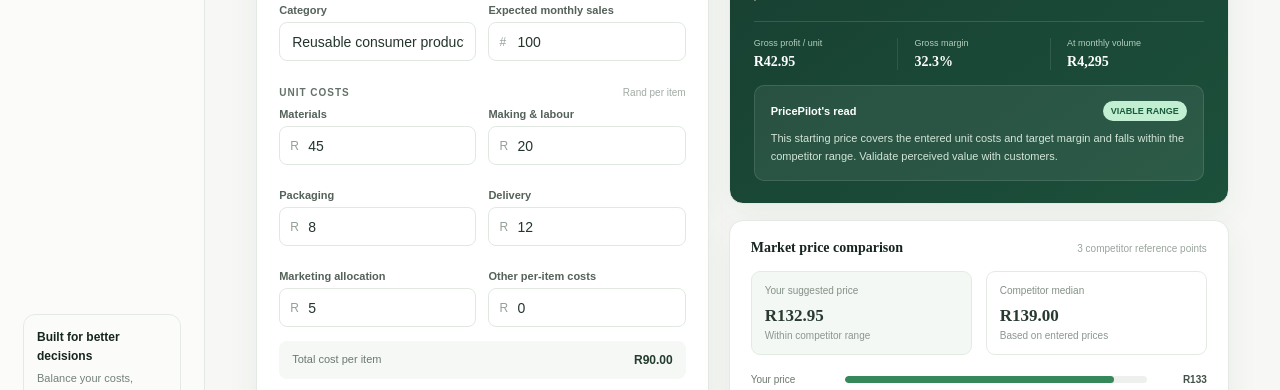
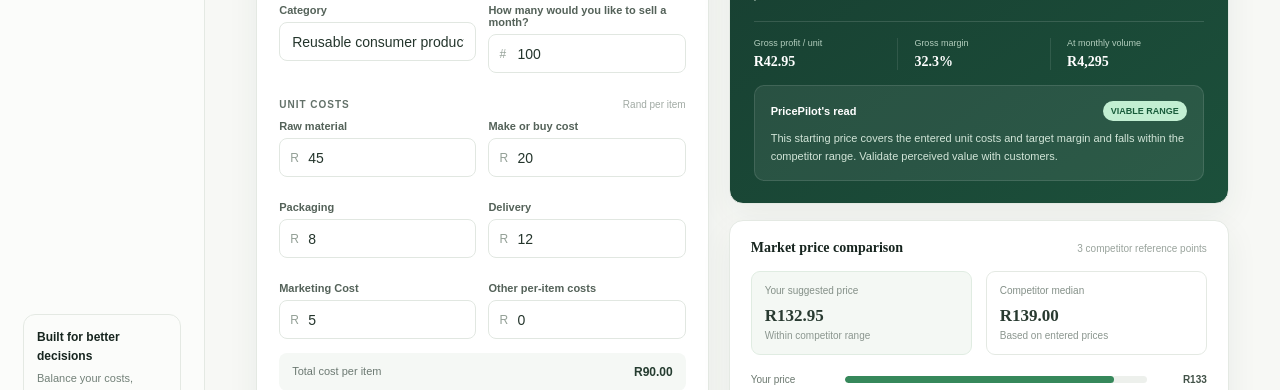
Before and after one commit to 29551110/pricepilot-ai, a plain HTML site: page index.html in a window 1280 px wide. Shown: the part 406-796 px from the top of the page. Drawn offline with Linux system fonts and the light colour scheme.

Commit message:
Update pricing input labels

```diff
--- a/index.html
+++ b/index.html
@@ -23,9 +23,9 @@
      <div class="form-body">
       <div class="section-label">Product details <span>What are you pricing?</span></div>
       <div class="field"><label for="product">Product name</label><input id="product" type="text" value="EcoFresh Water Bottle" maxlength="60" placeholder="e.g. Reusable water bottle" style="padding-left:12px"></div>
-      <div class="two-col"><div class="field"><label for="category">Category</label><input id="category" type="text" value="Reusable consumer product" maxlength="50" placeholder="e.g. Home & lifestyle" style="padding-left:12px"></div><div class="field"><label for="volume">Expected monthly sales</label><div class="input-wrap"><span class="prefix">#</span><input id="volume" type="number" min="0" step="1" value="100"></div></div></div>
+      <div class="two-col"><div class="field"><label for="category">Category</label><input id="category" type="text" value="Reusable consumer product" maxlength="50" placeholder="e.g. Home & lifestyle" style="padding-left:12px"></div><div class="field"><label for="volume">How many would you like to sell a month?</label><div class="input-wrap"><span class="prefix">#</span><input id="volume" type="number" min="0" step="1" value="100"></div></div></div>
       <div class="section-label">Unit costs <span>Rand per item</span></div>
-      <div class="cost-row"><div class="field"><label for="materials">Materials</label><div class="input-wrap"><span class="prefix">R</span><input class="cost" id="materials" type="number" min="0" step="0.01" value="45"></div></div><div class="field"><label for="labour">Making & labour</label><div class="input-wrap"><span class="prefix">R</span><input class="cost" id="labour" type="number" min="0" step="0.01" value="20"></div></div><div class="field"><label for="packaging">Packaging</label><div class="input-wrap"><span class="prefix">R</span><input class="cost" id="packaging" type="number" min="0" step="0.01" value="8"></div></div><div class="field"><label for="shipping">Delivery</label><div class="input-wrap"><span class="prefix">R</span><input class="cost" id="shipping" type="number" min="0" step="0.01" value="12"></div></div><div class="field"><label for="marketing">Marketing allocation</label><div class="input-wrap"><span class="prefix">R</span><input class="cost" id="marketing" type="number" min="0" step="0.01" value="5"></div></div><div class="field"><label for="other">Other per-item costs</label><div class="input-wrap"><span class="prefix">R</span><input class="cost" id="other" type="number" min="0" step="0.01" value="0"></div></div></div>
+      <div class="cost-row"><div class="field"><label for="materials">Raw material</label><div class="input-wrap"><span class="prefix">R</span><input class="cost" id="materials" type="number" min="0" step="0.01" value="45"></div></div><div class="field"><label for="labour">Make or buy cost</label><div class="input-wrap"><span class="prefix">R</span><input class="cost" id="labour" type="number" min="0" step="0.01" value="20"></div></div><div class="field"><label for="packaging">Packaging</label><div class="input-wrap"><span class="prefix">R</span><input class="cost" id="packaging" type="number" min="0" step="0.01" value="8"></div></div><div class="field"><label for="shipping">Delivery</label><div class="input-wrap"><span class="prefix">R</span><input class="cost" id="shipping" type="number" min="0" step="0.01" value="12"></div></div><div class="field"><label for="marketing">Marketing Cost</label><div class="input-wrap"><span class="prefix">R</span><input class="cost" id="marketing" type="number" min="0" step="0.01" value="5"></div></div><div class="field"><label for="other">Other per-item costs</label><div class="input-wrap"><span class="prefix">R</span><input class="cost" id="other" type="number" min="0" step="0.01" value="0"></div></div></div>
       <div class="cost-total"><span>Total cost per item</span><b id="costTotal">R90.00</b></div>
       <div class="section-label">Market context <span>What are alternatives selling for?</span></div>
       <div class="cost-row"><div class="field"><label for="comp1">Competitor price A</label><div class="input-wrap"><span class="prefix">R</span><input class="competitor" id="comp1" type="number" min="0" step="0.01" value="129"></div></div><div class="field"><label for="comp2">Competitor price B</label><div class="input-wrap"><span class="prefix">R</span><input class="competitor" id="comp2" type="number" min="0" step="0.01" value="149"></div></div><div class="field"><label for="comp3">Competitor price C</label><div class="input-wrap"><span class="prefix">R</span><input class="competitor" id="comp3" type="number" min="0" step="0.01" value="139"></div></div></div>
```
